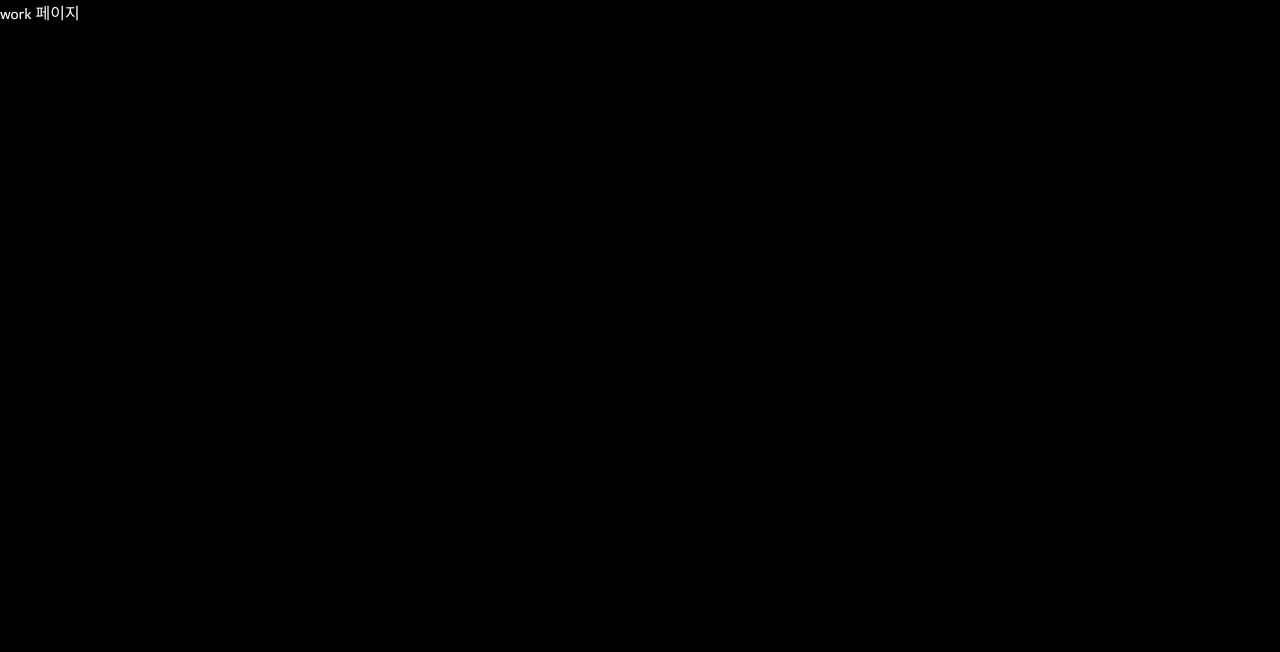
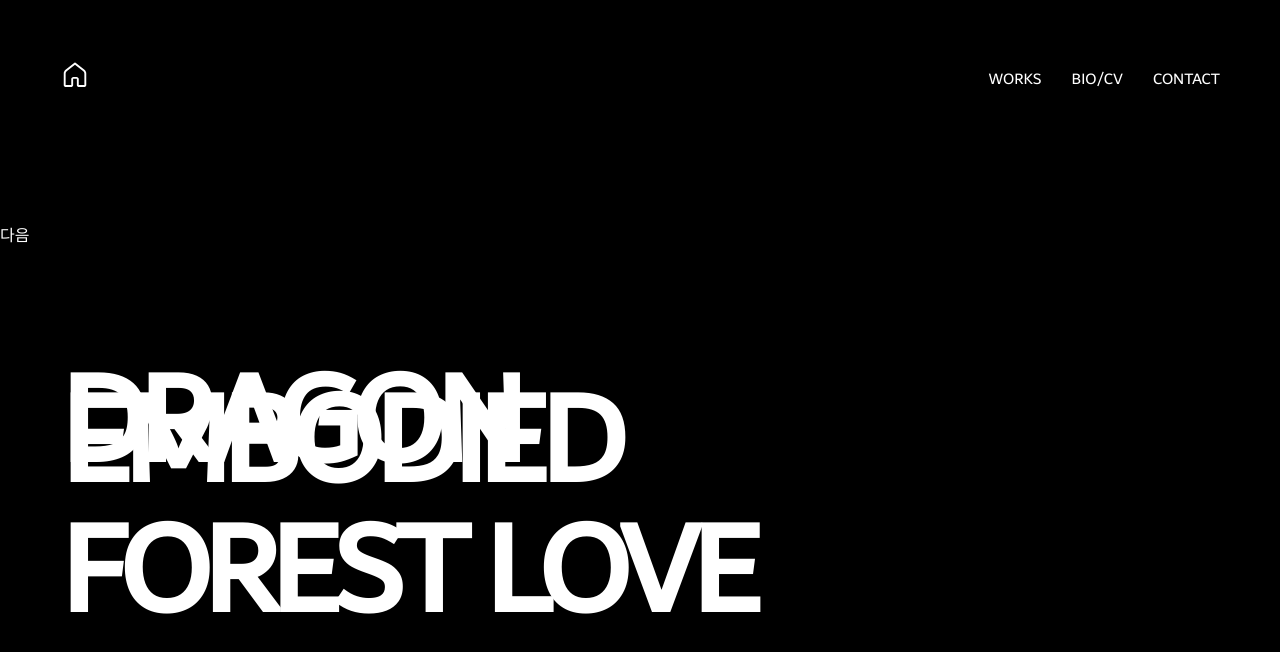
Before and after one commit to Song-Sang/soli, a Next.js app: page /works in a window 1280 px wide. Shown: the top 652 px of the page. Built offline with nearby package versions, Linux system fonts and the light colour scheme.

Commit message:
✨ : works 페이지 초안 작업

```diff
--- /dev/null
+++ b/components/WorksPage/MainTopic.module.scss
@@ -0,0 +1,27 @@
+@import '/styles/main.scss';
+
+.MainTopic-wrapper {
+  display: flex;
+  flex-direction: column;
+}
+
+.Topic-container {
+  height: 130px;
+}
+
+.Topic {
+  &:hover {
+    background-color: #fff;
+    color: #000;
+  }
+
+  font-size: 130px;
+  font-weight: 600;
+  letter-spacing: -8px;
+
+  padding: 0 60px;
+
+  height: 130px;
+  display: flex;
+  align-items: center;
+}
--- /dev/null
+++ b/components/WorksPage/MainTopic.tsx
@@ -0,0 +1,93 @@
+import Link from 'next/link';
+import styles from './MainTopic.module.scss';
+import classNames from 'classnames/bind';
+import Slider from 'react-slick';
+import 'slick-carousel/slick/slick.css';
+import 'slick-carousel/slick/slick-theme.css';
+import { useRef, useState } from 'react';
+
+const cx = classNames.bind(styles);
+
+function NextArrow(props: any) {
+  const { onClick } = props;
+  return <div onClick={onClick}>다음</div>;
+}
+
+function PrevArrow(props: any) {
+  const { onClick } = props;
+  return <div onClick={onClick}>이전</div>;
+}
+
+export default function MainTopic() {
+  const sliderRef = useRef<any>(null);
+  const [currentSlide, setCurrentSlide] = useState(0);
+  const totalSlides = 2;
+
+  const settings = {
+    slidesToShow: 1,
+    infinite: false,
+    slidesToScroll: 1,
+    arrows: false,
+
+    afterChange: (current: number) => {
+      setCurrentSlide(current);
+    },
+  };
+
+  return (
+    <>
+      {currentSlide > 0 && (
+        <PrevArrow onClick={() => sliderRef.current.slickPrev()} />
+      )}
+      {currentSlide < totalSlides - 1 && (
+        <NextArrow onClick={() => sliderRef.current.slickNext()} />
+      )}
+      <Slider ref={sliderRef} {...settings}>
+        <div className={cx('MainTopic-wrapper')}>
+          <div className={cx('Topic-container')}>
+            <Link href="/" className={cx('Topic')}>
+              DENYING THE DRAGON
+            </Link>
+          </div>
+          <div className={cx('Topic-container')}>
+            <Link href="/" className={cx('Topic')}>
+              EMBODIED
+            </Link>
+          </div>
+          <div className={cx('Topic-container')}>
+            <Link href="/" className={cx('Topic')}>
+              FOREST LOVE
+            </Link>
+          </div>
+        </div>
+        <div className={cx('MainTopic-wrapper')}>
+          <div className={cx('Topic-container')}>
+            <Link href="/" className={cx('Topic')}>
+              DIGITAL NOMADS
+            </Link>
+          </div>
+          <div className={cx('Topic-container')}>
+            <Link href="/" className={cx('Topic')}>
+              HUABUN
+            </Link>
+          </div>
+          <div className={cx('Topic-container')}>
+            <Link href="/" className={cx('Topic')}>
+              MUSIKAL 21:58
+            </Link>
+          </div>
+          <div className={cx('Topic-container')}>
+            <Link href="/" className={cx('Topic')}>
+              RICH FAMILY
+            </Link>
+          </div>
+          <div className={cx('Topic-container')}>
+            <Link href="/" className={cx('Topic')}>
+              WUW
+            </Link>
+          </div>
+        </div>
+      </Slider>
+    </>
+  );
+}
--- a/pages/index.module.scss
+++ b/pages/index.module.scss
@@ -10,10 +10,10 @@
   flex-direction: column;
   justify-content: space-between;
 
-  margin: 30px 100px;
+  margin: 60px 60px;
 
   width: 1800px;
-  height: 874px;
+  height: 814px;
 }
 
 .title-container {
--- /dev/null
+++ b/pages/works.module.scss
@@ -0,0 +1,13 @@
+@import '/styles/main.scss';
+
+.works-wrapper {
+  display: flex;
+  flex-direction: column;
+  justify-content: space-between;
+
+  height: 900px;
+}
+
+.nav-wrapper {
+  margin: 60px 60px;
+}
--- a/pages/works.tsx
+++ b/pages/works.tsx
@@ -1,3 +1,19 @@
+import NavBar from '../components/NavBar/NavBar';
+import MainTopic from '../components/WorksPage/MainTopic';
+import styles from './works.module.scss';
+import classNames from 'classnames/bind';
+
+const cx = classNames.bind(styles);
+
 export default function Works() {
-  return <div>work 페이지</div>;
+  return (
+    <div className={cx('works-wrapper')}>
+      <nav className={cx('nav-wrapper')}>
+        <NavBar />
+      </nav>
+      <div>
+        <MainTopic />
+      </div>
+    </div>
+  );
 }
```
Also changed, not shown: components/NavBar/Menu/Dropdown/Dropdown.module.scss (deleted, +0 -28 lines), components/NavBar/Menu/Dropdown/Dropdown.tsx (deleted, +0 -32 lines).
